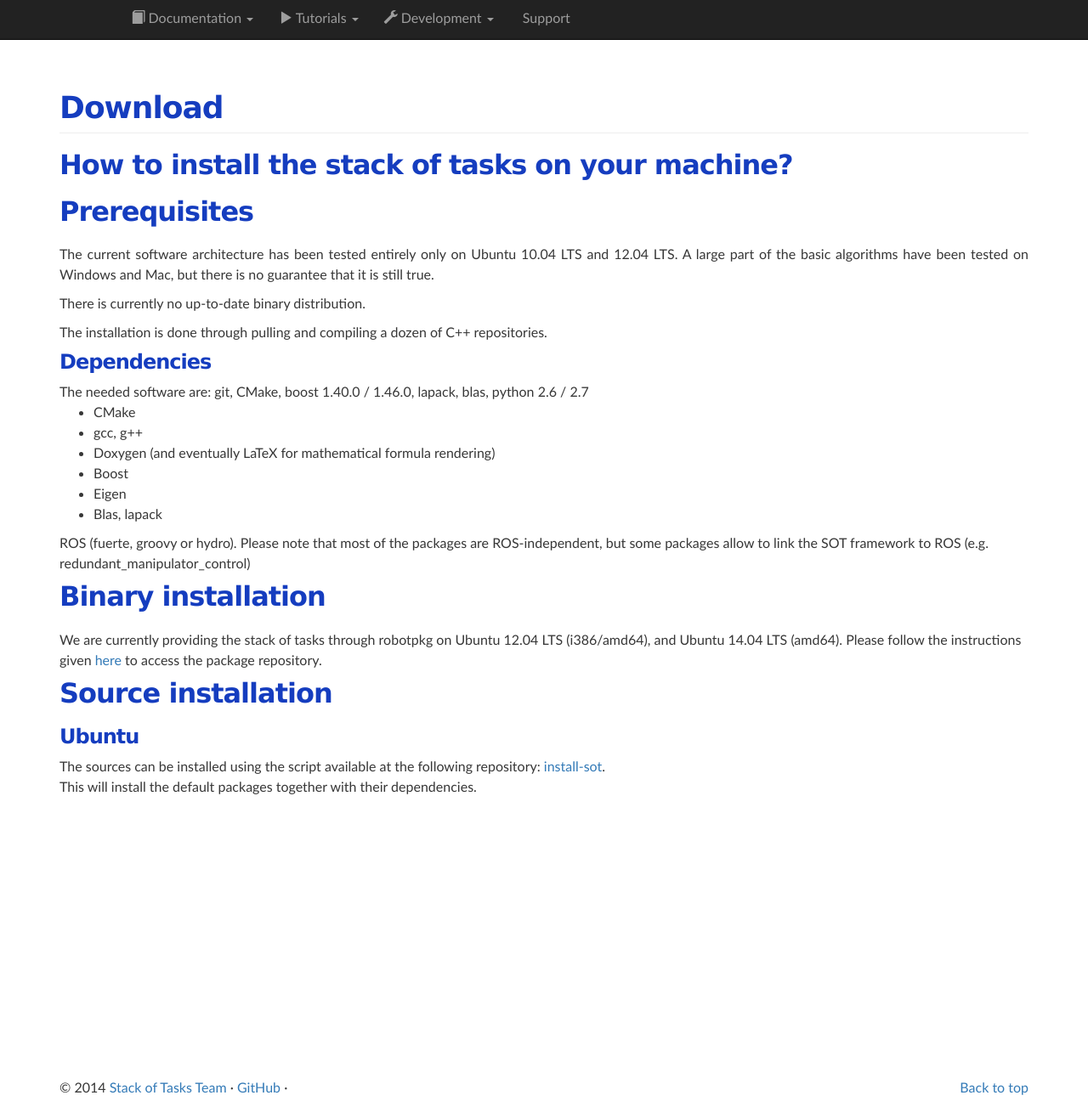
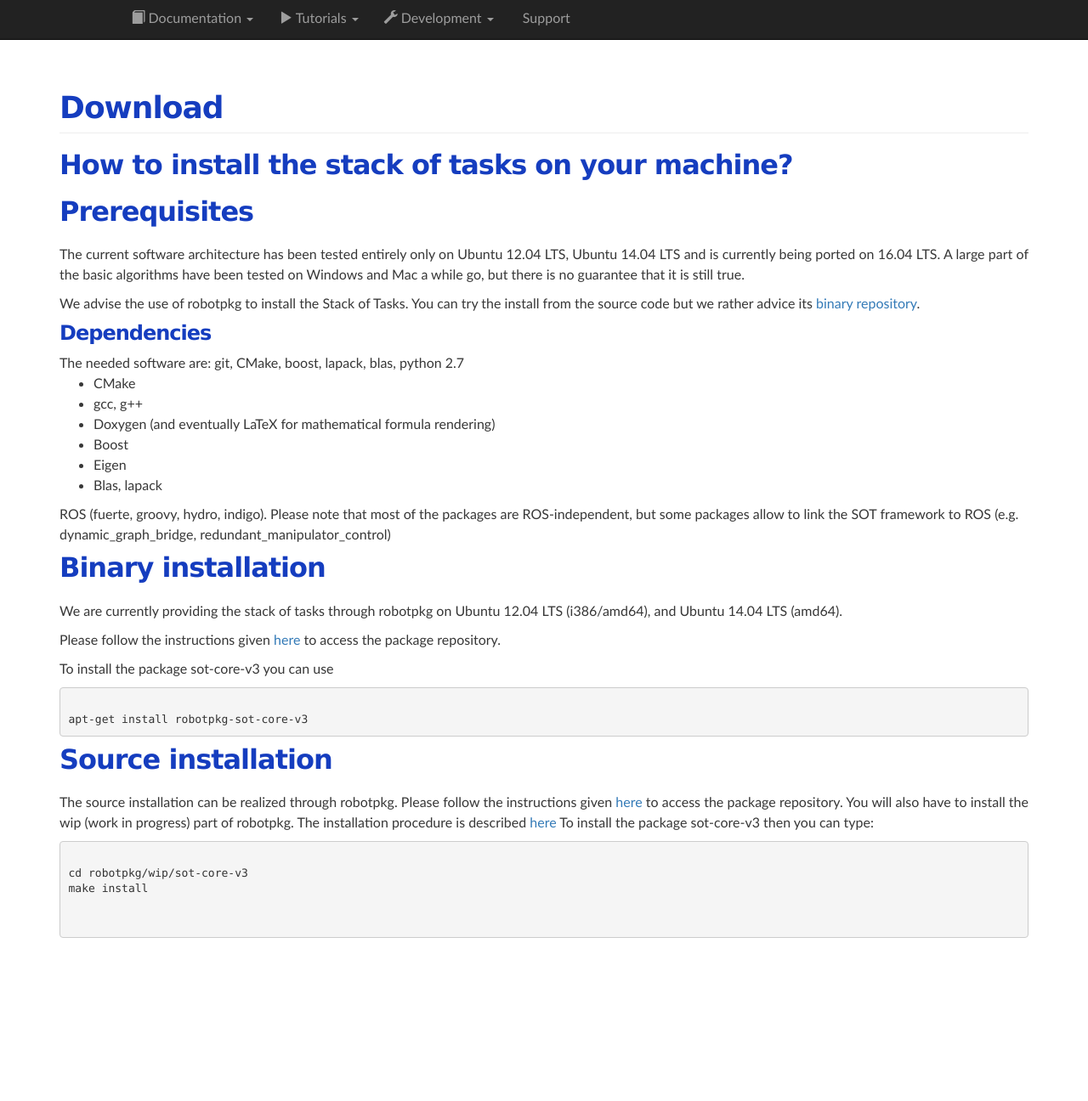
Before and after one commit to stack-of-tasks/stack-of-tasks.github.com, a Jekyll site: the page built from download.html, in a window 1280 px wide and 1400 px high, cut to the strip 104-1400 px from the top of the window. Shown: the whole strip at 85% size. Built offline with Jekyll 4.4.1, drawn with Linux system fonts in a browser that asks for light colours; nearby versions of some CDN libraries.

Commit message:
Fix download procedure.

```diff
--- a/download.html
+++ b/download.html
@@ -11,21 +11,20 @@ group: navigation
 
 <h2>Prerequisites</h2>
 <p>The current software architecture has been tested entirely only on
-  Ubuntu 10.04 LTS and 12.04 LTS.
+  Ubuntu 12.04 LTS, Ubuntu 14.04 LTS and is currently being ported on 16.04 LTS.
 
-  A large part of the basic algorithms have been tested on Windows and Mac, but there is no guarantee that it is still true.
+  A large part of the basic algorithms have been tested on Windows and Mac a while go, but there is no guarantee that it is still true.
 </p>
 
-<p>There is currently no up-to-date binary distribution.</p>
+<p>We advise the use of robotpkg to install the Stack of Tasks. You can try the install from the source code
+ but we rather advice its <a href="http://robotpkg.openrobots.org/debian.html">binary repository</a>.
+<p>
 
-<p>
-  The installation is done through pulling and compiling a dozen of C++
-  repositories.
 
   <h3>Dependencies</h3>
 
   The needed software are:
-  git, CMake, boost 1.40.0 / 1.46.0, lapack, blas, python 2.6 / 2.7
+  git, CMake, boost, lapack, blas, python 2.7
 
   <ul>
     <li>CMake</li>
@@ -36,26 +35,45 @@ group: navigation
     <li>Blas, lapack</li>
   </ul>
 
-  ROS (fuerte, groovy or hydro).
+  ROS (fuerte, groovy, hydro, indigo).
   Please note that most of the packages are ROS-independent, but some packages
-  allow to link the SOT framework to ROS (e.g. redundant_manipulator_control)
+  allow to link the SOT framework to ROS (e.g. dynamic_graph_bridge, redundant_manipulator_control)
 </p>
 
 <h2>Binary installation</h2>
 
+<p>
 We are currently providing the stack of tasks through robotpkg on Ubuntu 12.04 LTS (i386/amd64),
 and Ubuntu 14.04 LTS (amd64).
+</p>
 
+<p>
 Please follow the instructions given <a href="http://robotpkg.openrobots.org/debian.html">here</a> to
 access the package repository.
-
-<h2>Source installation</h2>
-<h3>Ubuntu</h3>
+</p>
 
 <p>
-The sources can be installed using the script available at the following
-repository: <a href="https://github.com/stack-of-tasks/install-sot">install-sot</a></code>.</br>
-This will install the default packages together with their dependencies.
+To install the package sot-core-v3 you can use
+<pre> <code class="bash">
+apt-get install robotpkg-sot-core-v3
+</code></pre>
+</p>
+<h2>Source installation</h2>
+
+<p>
+  The source installation can be realized through robotpkg.
+  Please follow the instructions given <a href="http://robotpkg.openrobots.org/install.html">here</a> to
+  access the package repository.
+  You will also have to install the wip (work in progress) part of robotpkg. The installation procedure is described
+  <a href="http://robotpkg.openrobots.org/robotpkg-wip.html">here</a>
+
+  To install the package sot-core-v3 then you can type:
+  <pre><code class="bash">
+cd robotpkg/wip/sot-core-v3
+make install
+    </code>
+  </pre>
+
 </p>
 
 <!--
```
